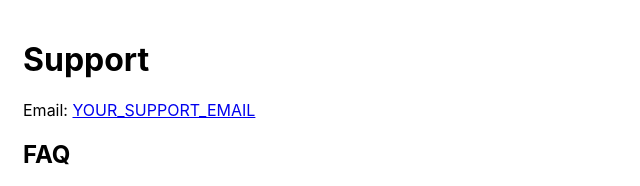
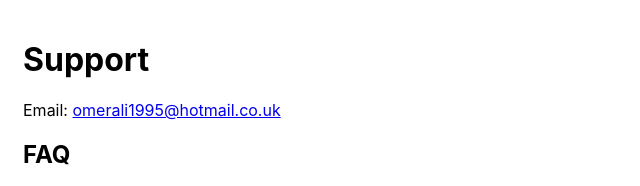
Before and after one commit to JustOmz/Sleep-Drifter-legal, a plain HTML site: page support.html in a window 1280 px wide. Shown: the top 186 px of the page, 257-897 px from the left. Drawn offline with Linux system fonts and the light colour scheme.

Commit message:
Update support email address in support.html

```diff
--- a/support.html
+++ b/support.html
@@ -4,7 +4,7 @@
 <title>Sleep Drifter – Support</title></head>
 <body style="font-family: -apple-system, system-ui; max-width: 720px; margin: 40px auto; padding: 0 16px;">
 <h1>Support</h1>
-<p>Email: <a href="mailto:YOUR_SUPPORT_EMAIL">YOUR_SUPPORT_EMAIL</a></p>
+<p>Email: <a href="mailto:YOUR_SUPPORT_EMAIL">omerali1995@hotmail.co.uk</a></p>
 
 <h2>FAQ</h2>
 <ul>
```
